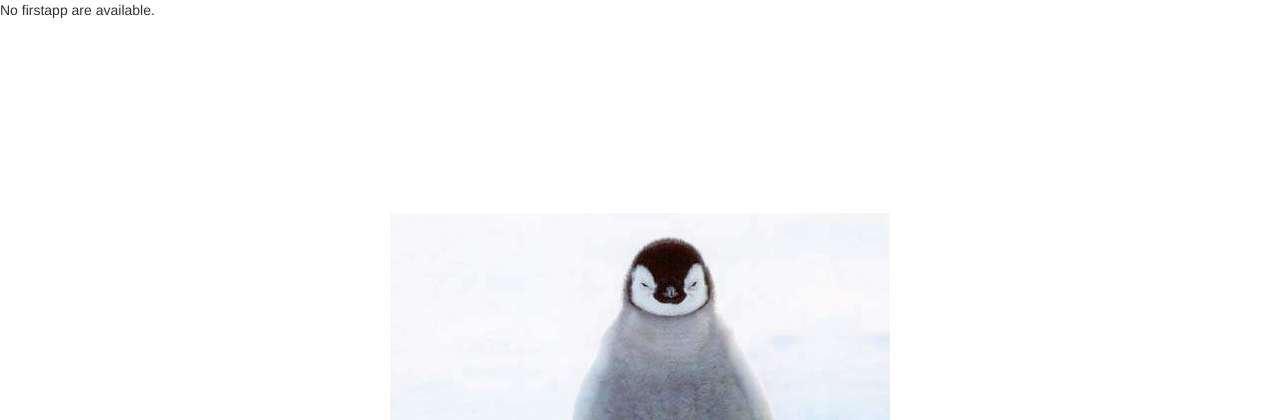
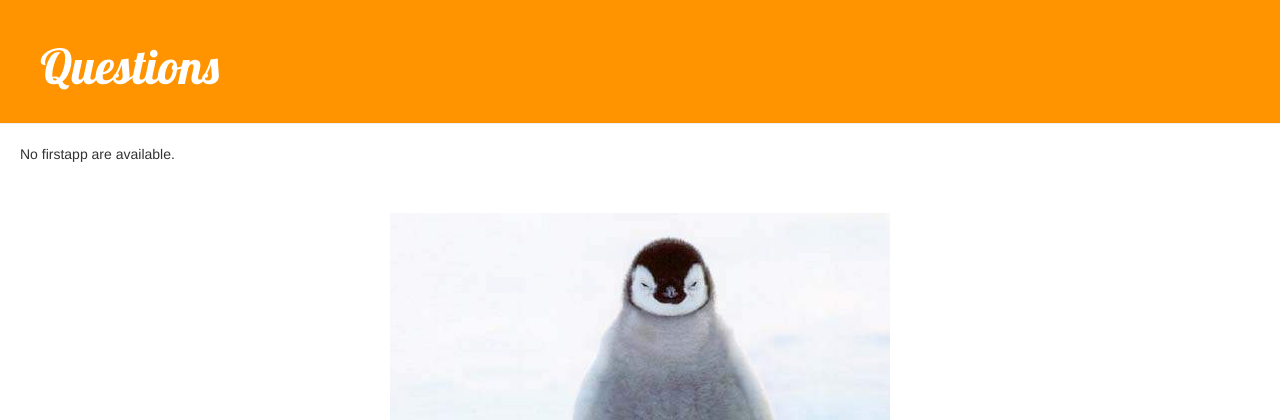
Before and after one commit to Ankarrr/Earphans, a Django app: page /firstapp/ in a window 1280 px wide. Shown: the top 420 px of the page. Run offline with Django 3.2, Linux system fonts and the light colour scheme; data that the repository does not hold is empty; some libraries are stand-ins or nearby versions.

Commit message:
Add base.html and apply to all HTML files
- add base.html
- extend base.html in all HTML files
- add new <div> class "main-content" in style.css

```diff
--- a/firstapp/static/firstapp/style.css
+++ b/firstapp/static/firstapp/style.css
@@ -17,3 +17,6 @@ body {
     font-size: 36pt;
     text-decoration: none;
 }
+.main-content {
+	padding-left: 20px;
+}
--- /dev/null
+++ b/firstapp/templates/firstapp/base.html
@@ -0,0 +1,14 @@
+{% load static %}
+	<link rel="stylesheet" href="//maxcdn.bootstrapcdn.com/bootstrap/3.2.0/css/bootstrap.min.css">
+	<link rel="stylesheet" href="//maxcdn.bootstrapcdn.com/bootstrap/3.2.0/css/bootstrap-theme.min.css">
+	<link href="//fonts.googleapis.com/css?family=Lobster&subset=latin,latin-ext" rel="stylesheet" type="text/css">
+	<link rel="stylesheet" type="text/css" href="{% static 'firstapp/style.css' %}?={% now "U" %}" />
+	<body>
+		<div class="page-header">
+			<h1><a href="{% url 'firstapp:index' %}">Questions</a></h1>
+		</div>
+		<div class="main-content">
+			{% block content %}
+			{% endblock %}
+		</div>
+	</body>
--- a/firstapp/templates/firstapp/detail.html
+++ b/firstapp/templates/firstapp/detail.html
@@ -1,3 +1,6 @@
+{% extends 'firstapp/base.html' %}
+{% block content %}
+	<div>
 		<h1>{{ question.question_text }}</h1>
 
 		{% if error_message %}<p><strong>{{ error_message }}</strong></p>{% endif %}
@@ -10,3 +13,5 @@
 		{% endfor %}
 		<input type="submit" value="Vote" />
 		</form>
+	</div>
+{% endblock content %}
--- a/firstapp/templates/firstapp/index.html
+++ b/firstapp/templates/firstapp/index.html
@@ -1,13 +1,7 @@
-{% load static %}
-	<link rel="stylesheet" href="//maxcdn.bootstrapcdn.com/bootstrap/3.2.0/css/bootstrap.min.css">
-	<link rel="stylesheet" href="//maxcdn.bootstrapcdn.com/bootstrap/3.2.0/css/bootstrap-theme.min.css">
-	<link href="//fonts.googleapis.com/css?family=Lobster&subset=latin,latin-ext" rel="stylesheet" type="text/css">
-	<link rel="stylesheet" type="text/css" href="{% static 'firstapp/style.css' %}?={% now "U" %}" />
+{% extends 'firstapp/base.html' %}
+{% block content %}
 	{% if object_list %}
 	{# self.object_list will contain the list of objects (usually, but not necessarily a queryset) that the view is operating upon #}
-	<div class="page-header">
-		<h1><a href="">Questions</a></h1>
-	</div>
 		<div>
 		    <ul>
 		    {% for question in object_list %}
@@ -18,3 +12,4 @@
 	{% else %}
 	    <p>No firstapp are available.</p>
 	{% endif %}
+{% endblock content %}
--- a/firstapp/templates/firstapp/results.html
+++ b/firstapp/templates/firstapp/results.html
@@ -1,3 +1,6 @@
+{% extends 'firstapp/base.html' %}
+{% block content %}
+	<div>
 		<h1>{{ question.question_text }}</h1>
 
 		<ul>
@@ -7,3 +10,5 @@
 		</ul>
 
 		<a href="{% url 'firstapp:detail' question.id %}">Vote again?</a>
+	</div>
+{% endblock content %}
```
Lines whose indentation alone changed are shown as unchanged.
